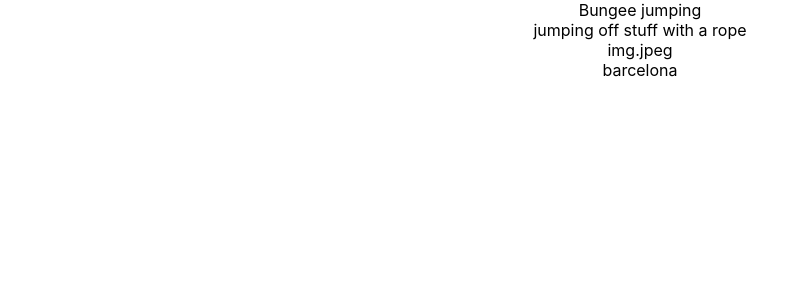
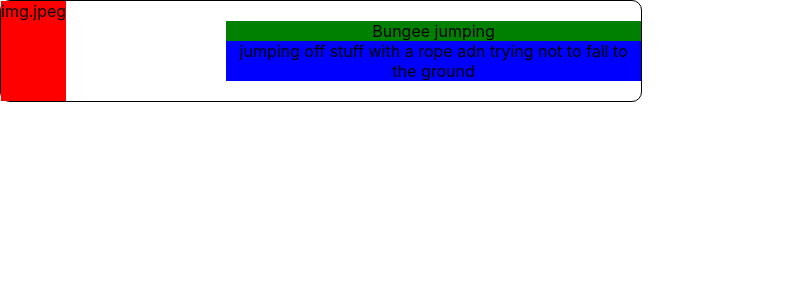
Before and after one commit to geuxor/localife-frontend, a React (Create React App) app in the folder client/: page / in a window 1280 px wide. Shown: the top 300 px of the page, without its empty margins (0-809 px from the left). Built offline with nearby package versions, Linux system fonts and the light colour scheme.

Commit message:
feat: experience container displaying mock data on page

```diff
--- a/client/src/App.tsx
+++ b/client/src/App.tsx
@@ -1,22 +1,10 @@
 import ExperienceResults from './pages/experienceResults'
 import './App.css'
-import { Experience } from './types/types'
 
-const mockData: Experience = {
-  id: '23123213',
-  title: 'Bungee jumping',
-  description: 'jumping off stuff with a rope',
-  image: 'img.jpeg',
-  location: 'barcelona',
-}
-
-function App(): any {
+function App() {
   return (
     <div className="App">
-      <ExperienceResults
-        experience={mockData}
-        banana={'rama'}
-      ></ExperienceResults>
+      <ExperienceResults></ExperienceResults>
     </div>
   )
 }
--- a/client/src/components/experience.css
+++ b/client/src/components/experience.css
@@ -0,0 +1,26 @@
+.experience-container {
+  display: flex;
+  border-radius: 10px;
+  border: 1.5px solid black;
+  width: 50%;
+  height: 100px;
+}
+
+.experience-container2 {
+  display: flex;
+  flex-direction: column;
+  justify-content: center;
+  margin-left: 10em;
+}
+
+.experience-image {
+  background-color: red;
+}
+
+.experience-title {
+  background-color: green;
+}
+
+.experience-description {
+  background-color: blue;
+}
--- a/client/src/components/experience.tsx
+++ b/client/src/components/experience.tsx
@@ -1,12 +1,16 @@
-// import { FC } from 'react'
+import { Props } from '../types/types'
+import './experience.css'
 
-function experience({ experience }: any) {
+function experience(props: Props): any {
   return (
     <div className="experience-container">
-      <div>{experience.title}</div>
-      <div>{experience.description}</div>
-      <div>{experience.image}</div>
-      <div>{experience.location}</div>
+      <div className="experience-image">{props.experience.image}</div>
+      <div className="experience-container2">
+        <div className="experience-title">{props.experience.title}</div>
+        <div className="experience-description">
+          {props.experience.description}
+        </div>
+      </div>
     </div>
   )
 }
--- a/client/src/components/experienceContainer.tsx
+++ b/client/src/components/experienceContainer.tsx
@@ -1,10 +1,10 @@
 import Experience from '../components/experience'
+import { Props } from '../types/types'
 
-function experienceContainer({ props }: any) {
-  console.log(props)
+function experienceContainer(props: Props): any {
   return (
     <div>
-      <Experience experience={props.experience}></Experience>
+      <Experience experience={props}></Experience>
     </div>
   )
 }
--- a/client/src/pages/experienceResults.tsx
+++ b/client/src/pages/experienceResults.tsx
@@ -1,14 +1,19 @@
 import ExperienceContainer from '../components/experience'
-import { Experience } from '../types/types'
-interface ExperienceResultsProps {
-  experience: Experience
-  banana: String
+import { ExperienceInterface } from '../types/types'
+
+const mockData: ExperienceInterface = {
+  id: '23123213',
+  title: 'Bungee jumping',
+  description:
+    'jumping off stuff with a rope adn trying not to fall to the ground',
+  image: 'img.jpeg',
+  location: 'barcelona',
 }
 
-function experienceResults(props: ExperienceResultsProps): any {
+function experienceResults(): any {
   return (
     <div>
-      <ExperienceContainer experience={props.experience}></ExperienceContainer>
+      <ExperienceContainer experience={mockData}></ExperienceContainer>
     </div>
   )
 }
--- a/client/src/types/types.tsx
+++ b/client/src/types/types.tsx
@@ -1,7 +1,11 @@
-export interface Experience {
+export interface ExperienceInterface {
   id: string
   title: string
   description: string
   image: string
   location: string
 }
+
+export interface Props {
+  experience: any
+}
```
